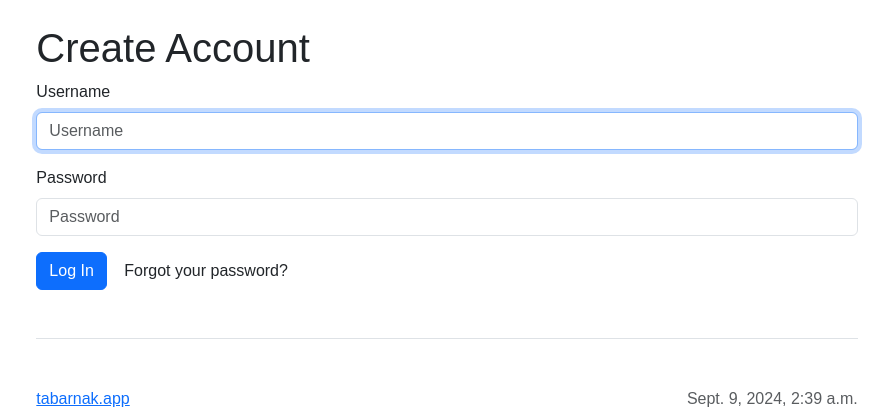
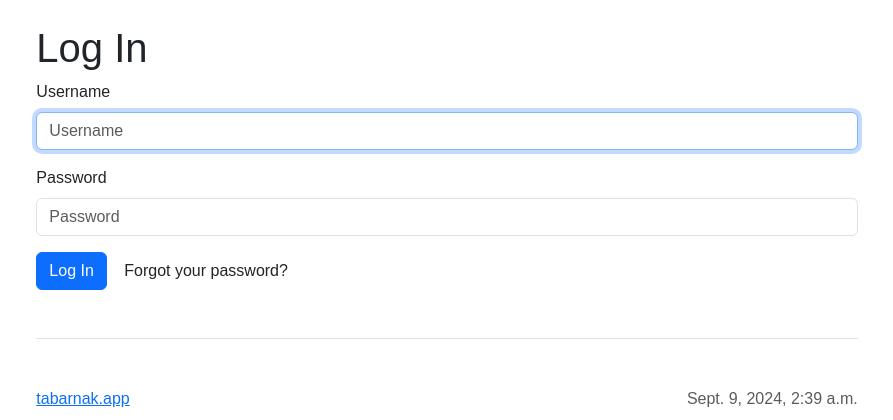
Before and after one commit to Pslude/tabarnak, a Django app: page /login/ in a window 1280 px wide. Shown: the part 121-541 px from the top of the page, without its empty margins (193-1086 px from the left). Run offline with Django 5.2, Linux system fonts and the light colour scheme; some libraries are stand-ins or nearby versions.

Commit message:
Fix title

```diff
--- a/authentication/templates/registration/login.html
+++ b/authentication/templates/registration/login.html
@@ -5,7 +5,7 @@
 
 {% block content %}
 
-  <h1>{% translate 'Create Account' %}</h1>
+  <h1>{% translate 'Log In' %}</h1>
 
   <form action="{{ app_path }}" method="post" class="form">{% csrf_token %}
     {% bootstrap_form form %}
```
